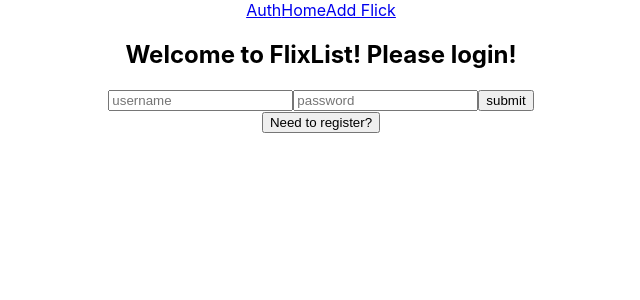
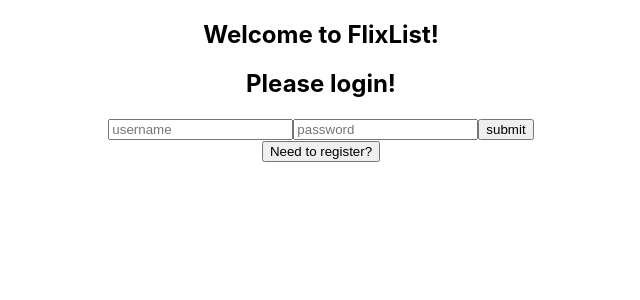
Before and after one commit to suthyscott/flix-list, a React (Create React App) app: page / in a window 1280 px wide. Shown: the top 300 px of the page, without its empty margins (319-959 px from the left). Built offline with nearby package versions, Linux system fonts and the light colour scheme.

Commit message:
finished home and auth routing functionality

```diff
--- a/src/App.jsx
+++ b/src/App.jsx
@@ -1,18 +1,22 @@
 import './App.css';
-import { Routes, Route } from 'react-router-dom';
+import { Routes, Route, Navigate } from 'react-router-dom';
 import Auth from './components/Auth';
 import Home from './components/Home';
 import AddFlick from './components/AddFlick';
 import Header from './components/Header'
+import AuthContext from './store/authContext';
+import { useContext } from 'react';
 
 function App() {
+  const {token} = useContext(AuthContext)
+
   return (
     <div className="App">
       <Header/>
       <Routes>
-        <Route index element={<Auth/>}/>
-        <Route path='/home' element={<Home/>}/>
-        <Route path='/add' element={<AddFlick/>}/>
+        <Route index element={token ? <Navigate to='/home'/> : <Auth/>}/>
+        <Route path='/home' element={token ? <Home/> : <Navigate to='/'/>}/>
+        <Route path='/add' element={token ? <AddFlick/> : <Navigate to='/'/>}/>
       </Routes>
     </div>
   );
--- a/src/components/Auth.jsx
+++ b/src/components/Auth.jsx
@@ -28,7 +28,7 @@ const Auth = () => {
 
   return (
     <div>
-      <h2>Welcome to FlixList! Please {register ? 'register!' : 'login!'}</h2>
+      <h2>Please {register ? 'register!' : 'login!'}</h2>
       <form onSubmit={e => handleSubmit(e)}>
         <input placeholder='username' value={username} onChange={e => setUsername(e.target.value)}/>
         <input placeholder='password' value={password} onChange={e => setPassword(e.target.value)}/>
--- a/src/components/Header.jsx
+++ b/src/components/Header.jsx
@@ -1,14 +1,22 @@
-import React from 'react'
-import { NavLink } from 'react-router-dom'
+import { useContext } from "react"
+import { NavLink } from "react-router-dom"
+import AuthContext from "../store/authContext"
 
 const Header = () => {
-  return (
-    <div>
-      <NavLink to='/'>Auth</NavLink>
-      <NavLink to='/home'>Home</NavLink>
-      <NavLink to='/add'>Add Flick</NavLink>
-    </div>
-  )
+    const { token, logout } = useContext(AuthContext)
+    return (
+        <div>
+            {token ? (
+                <div>
+                    <NavLink to="/home">Home</NavLink>
+                    <NavLink to="/add">Add Flick</NavLink>
+                    <button onClick={() => logout()}>Logout</button>
+                </div>
+            ) : (
+                <h2>Welcome to FlixList!</h2>
+            )}
+        </div>
+    )
 }
 
 export default Header
--- a/src/components/Home.jsx
+++ b/src/components/Home.jsx
@@ -1,18 +1,28 @@
 import {useEffect, useState, useContext} from 'react'
 import axios from 'axios'
 import AuthContext from '../store/authContext'
+import Movies from './Movies'
+import Shows from './Shows'
 
 const Home = () => {
   const {userId} = useContext(AuthContext)
+  const [movies, setMovies] = useState([])
+  const [shows, setShows] = useState([])
 
   const getShowsAndMovies = () => {
     axios.get(`/api/flix/${userId}`)
-      .then(res => console.log(res.data))
+      .then(res => {
+        setMovies(res.data.movies)
+        setShows(res.data.shows)
+      })
   }
 
   useEffect(getShowsAndMovies, [])
   return (
-    <div>Home</div>
+    <div>
+      <Movies  movies={movies}/>
+      <Shows shows={shows}/>
+    </div>
   )
 }
 
--- a/src/components/MovieCard.jsx
+++ b/src/components/MovieCard.jsx
@@ -1,8 +1,11 @@
 import React from 'react'
 
-const MovieCard = () => {
+const MovieCard = ({movie}) => {
   return (
-    <div>MovieCard</div>
+    <div>
+      <h2>{movie.movieName}</h2>
+      {/* <img src={movie.imageUrl}/> */}
+    </div>
   )
 }
 
--- a/src/components/Movies.jsx
+++ b/src/components/Movies.jsx
@@ -1,8 +1,16 @@
 import React from 'react'
+import MovieCard from './MovieCard'
 
-const Movies = () => {
+const Movies = ({movies}) => {
+  // const {movies} = props
+
   return (
-    <div>Movies</div>
+    <div>
+      <h1>Movies</h1>
+      {movies.map(movie => {
+        return <MovieCard movie={movie} key={movie.id}/>
+      })}
+    </div>
   )
 }
 
--- a/src/components/ShowCard.jsx
+++ b/src/components/ShowCard.jsx
@@ -1,8 +1,10 @@
 import React from 'react'
 
-const ShowCard = () => {
+const ShowCard = ({show}) => {
   return (
-    <div>ShowCard</div>
+    <div>
+      <h2>{show.showName}</h2>
+    </div>
   )
 }
 
--- a/src/components/Shows.jsx
+++ b/src/components/Shows.jsx
@@ -1,8 +1,14 @@
 import React from 'react'
+import ShowCard from './ShowCard'
 
-const Shows = () => {
+const Shows = ({shows}) => {
   return (
-    <div>Shows</div>
+    <div>
+      <h1>Shows</h1>
+      {shows.map(show => {
+        return <ShowCard show={show} key={show.id}/>
+      })}
+    </div>
   )
 }
 
```
